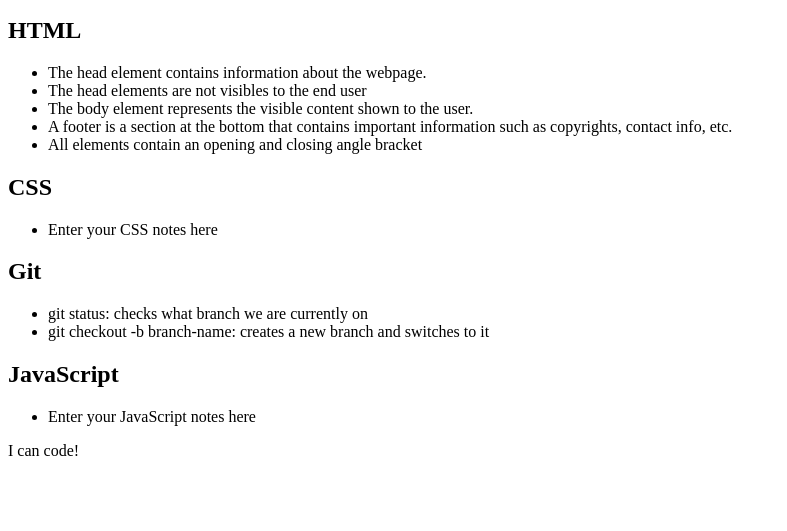
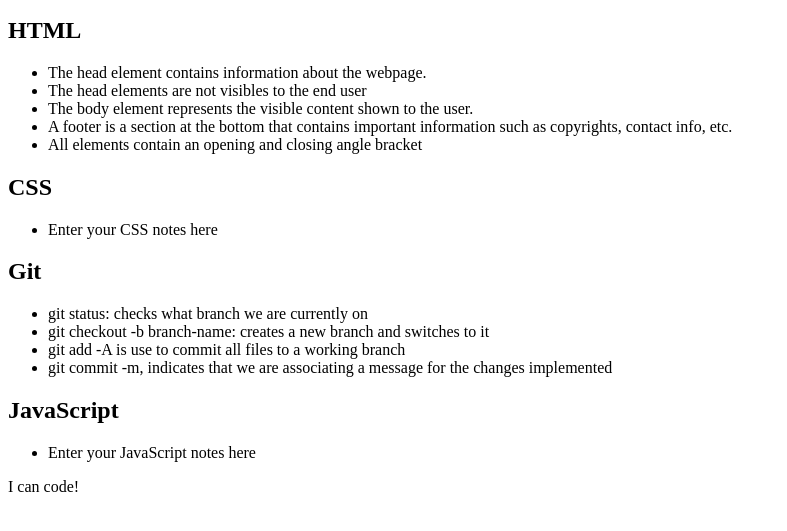
Before and after one commit to Wormhole616/prework-study-guide, a plain HTML site: page index.html in a window 1280 px wide. Shown: the part 101-632 px from the top of the page, without its empty margins (0-787 px from the left). Drawn offline with Linux system fonts and the light colour scheme.

Commit message:
added code to HTML file

```diff
--- a/index.html
+++ b/index.html
@@ -42,6 +42,8 @@
      <ul>
       <li>git status: checks what branch we are currently on</li>
       <li>git checkout -b branch-name: creates a new branch and switches to it</li>
+      <li> git add -A is use to commit all files  to a working branch</li>
+      <li>git commit -m, indicates that we are associating a message for the changes implemented</li>
      </ul>
 
       </section>
```
